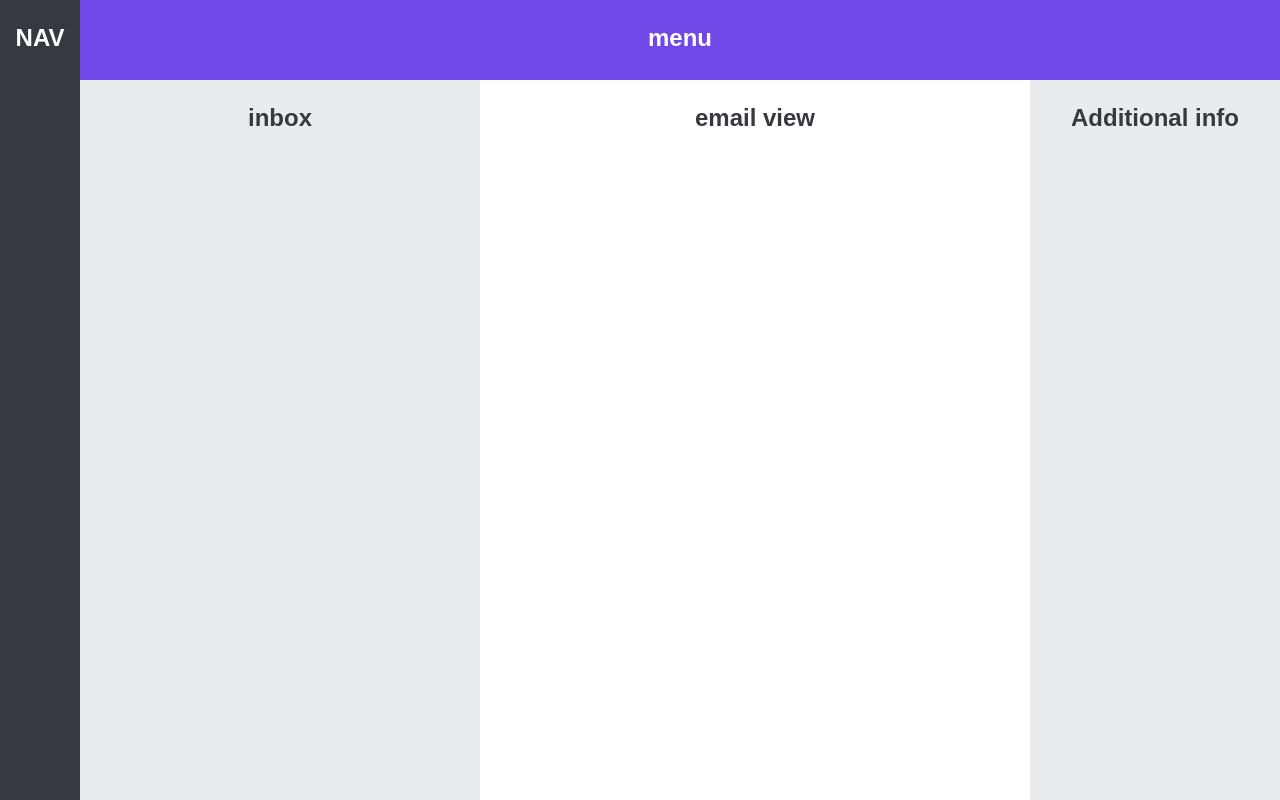
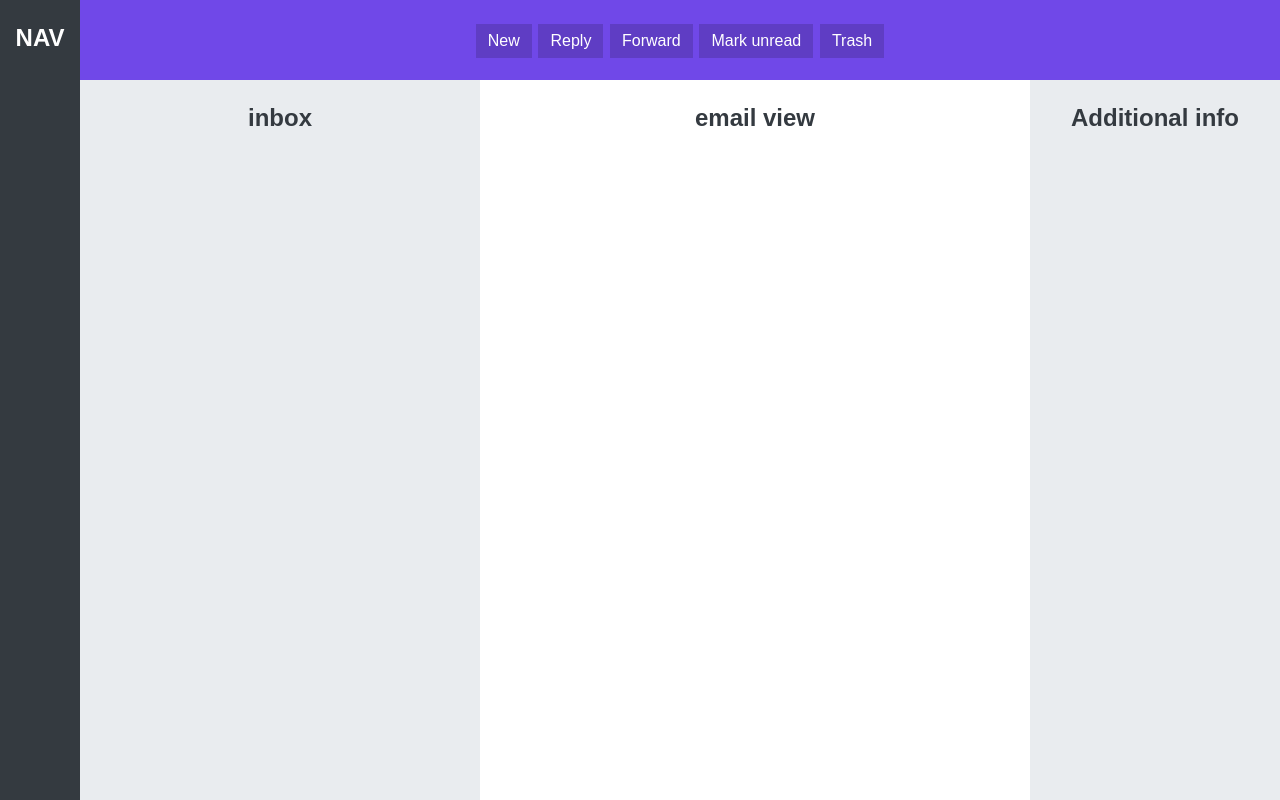
Before and after one commit to malik-codes/Component_Layout, a plain HTML site: page 06-app-layout.html in a window 1280 px wide. Drawn offline with Linux system fonts and the light colour scheme.

```diff
--- a/06-app-layout.html
+++ b/06-app-layout.html
@@ -38,10 +38,18 @@
       grid-row: 1 / -1;
     }
     menu {
-      background-color: #7048e7;
-      color: #fff;
+      background-color: #7048e8;
       grid-column: 2 /-1;
     }
+    button {
+      border: none;
+      cursor: pointer;
+      font-size: 16px;
+      padding: 8px 12px;
+      color: #fff;
+      background-color: #5f3dc4;
+    }
+
     section {
       background-color: #e9ecef;
     }
@@ -51,7 +59,13 @@
   </style>
   <body>
     <nav>NAV</nav>
-    <menu>menu</menu>
+    <menu>
+      <button>New</button>
+      <button>Reply</button>
+      <button>Forward</button>
+      <button>Mark unread</button>
+      <button>Trash</button>
+    </menu>
     <section>inbox</section>
     <main>email view</main>
     <aside>Additional info</aside>
```
